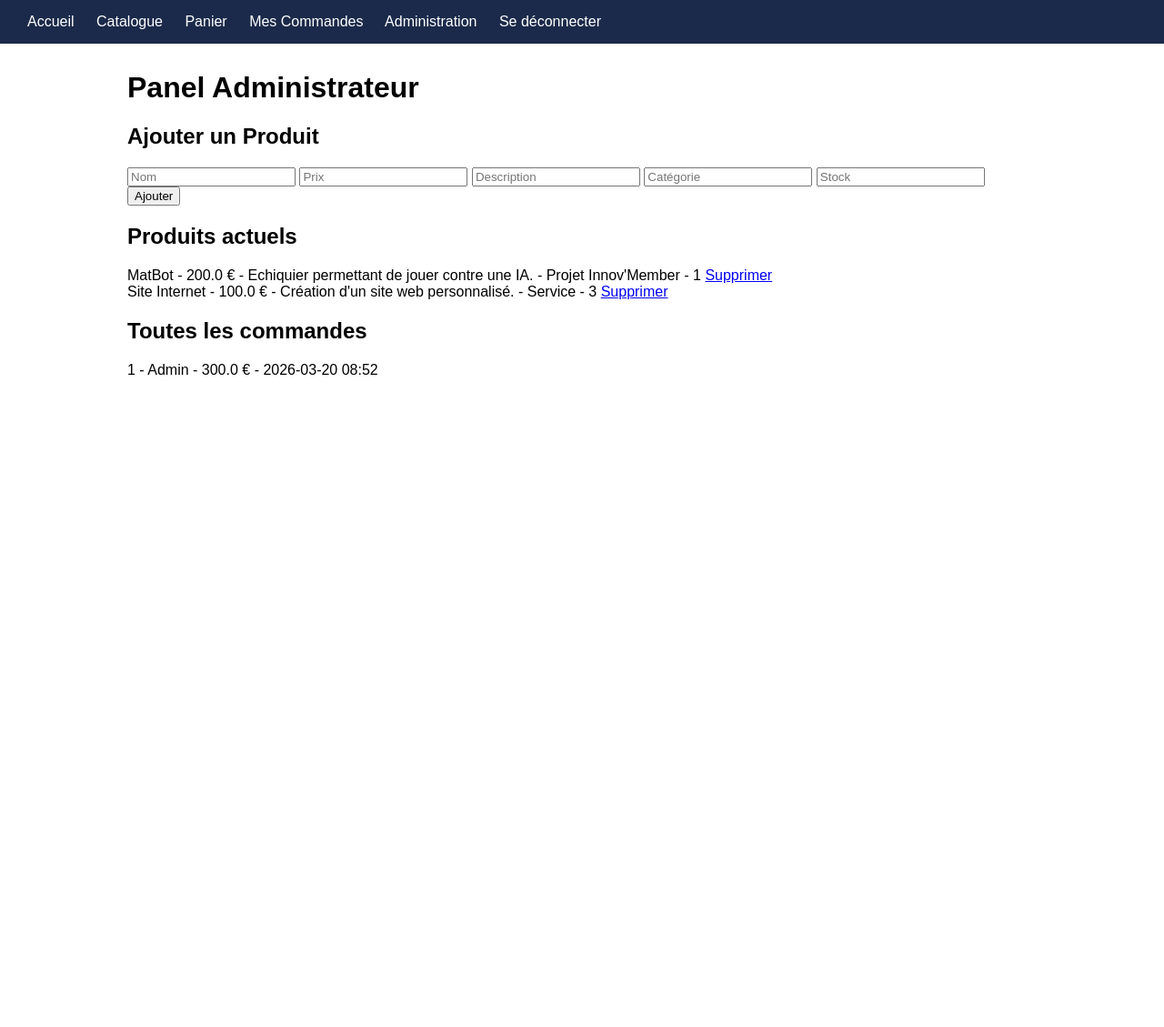
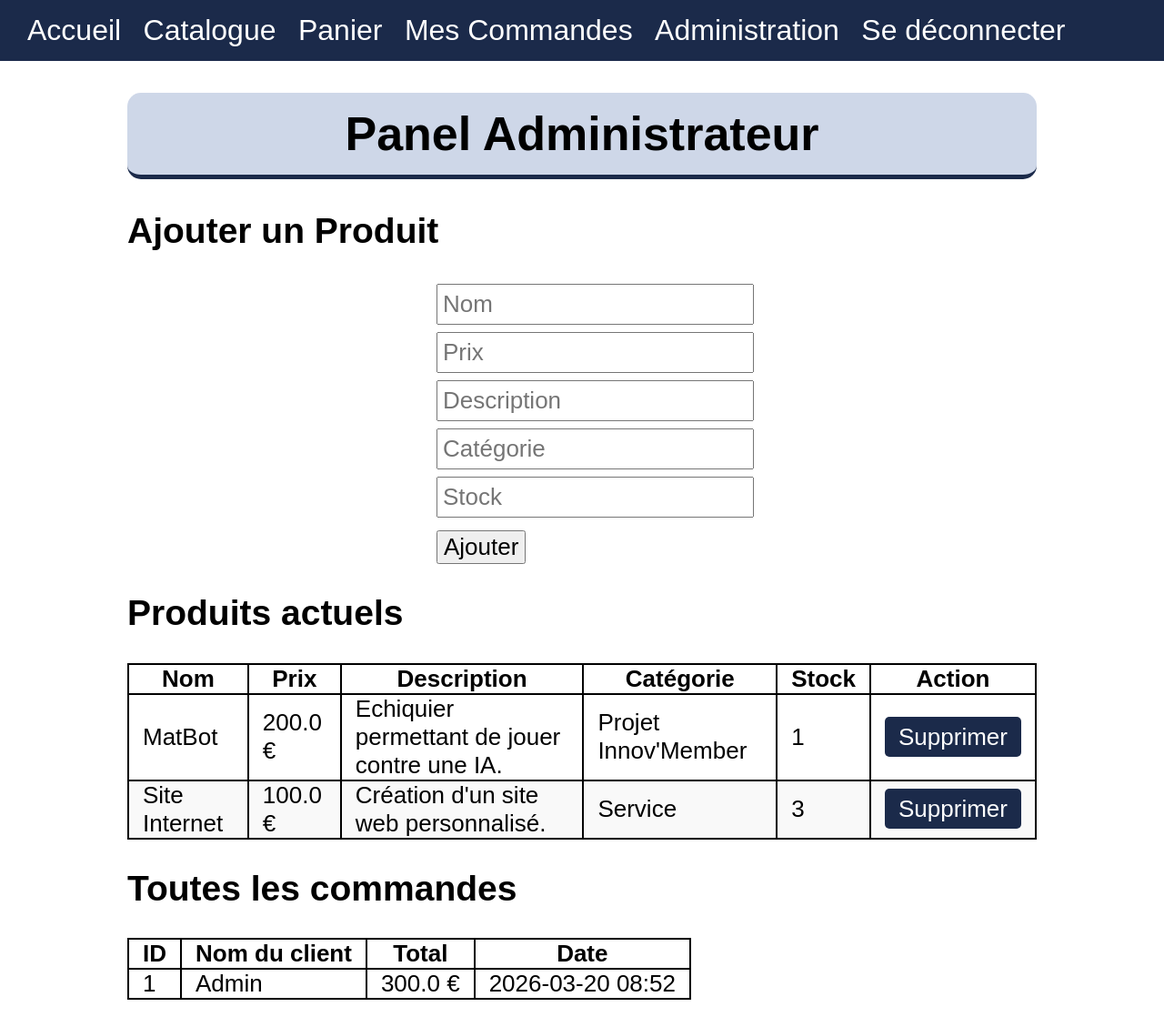
Before and after one commit to DSM892/tp-ecommerce, a Flask app: page /admin in a window 1280 px wide. Shown: the whole page at 91% size. Before the commit the page ends 412 px from the top, so only its background shows below. Run offline with Flask 3, Linux system fonts and the light colour scheme; a user stored in the database is signed in; data comes from the database, SQL or seed files in the repository; both versions use the stored data as it was after the commit.

Commit message:
Meilleur HTML/CSS et possibilité d'accéder au site depuis réseau

```diff
--- a/app.py
+++ b/app.py
@@ -143,4 +143,4 @@ def admin_supprimer_produit(produit_id):
     return redirect('/admin')
 
 if __name__ == '__main__':
-    app.run(debug=True)
+    app.run(debug=True, host='0.0.0.0')
--- a/static/style.css
+++ b/static/style.css
@@ -1,4 +1,7 @@
-body { font-family: Arial, sans-serif; margin: 0; }
+body {
+    font-family: Arial, sans-serif;
+    margin: 0;
+}
 
 nav {
     background: #1B2A4A;
@@ -7,8 +10,132 @@ nav {
 
 nav a {
     color: white;
+    font-size: 32px;
     text-decoration: none;
     margin-right: 20px;
+    border-bottom: 2px solid transparent;
 }
 
-main { max-width: 1000px; margin: 30px auto; padding: 0 20px; }
+nav a:hover {
+    border-bottom: 2px solid white;
+    transition: 0.2s ease-in-out;
+}
+
+main {
+    max-width: 1000px;
+    margin: 30px auto;
+    padding: 0 20px;
+    font-size: 26px;
+}
+
+/* Titre des pages */
+main h1 {
+    text-align: center;
+    padding: 15px;
+    border-bottom: 5px solid #1B2A4A;
+    border-radius: 15px;
+    background: #ced7e8;
+}
+
+main a {
+    text-decoration: none;
+    background: #1b2a4a;
+    color: white;
+    opacity: 1;
+    padding: 7px 15px;
+    border-radius: 5px;
+}
+
+main a:hover {
+    opacity: 0.85;
+    transition: 0.2s ease-in;
+}
+
+/* Catalogue */
+.produit-card {
+    background: #ced7e8;
+    margin: 15px 0;
+    padding: 15px;
+    border-radius: 5px;
+}
+
+.produit-card h3 {
+    margin: 0;
+    font-size: 36px;
+}
+
+.produit-card p {
+    margin: 10px 0;
+}
+
+.produit-card a {
+    display: inline-block;
+    margin-top: 5px;
+}
+
+/* Panier */
+.panier-card {
+    background: #ced7e8;
+    margin: 15px 0;
+    padding: 15px;
+    border-radius: 5px;
+}
+
+.panier-card h3 {
+    margin: 0;
+    font-size: 36px;
+}
+
+.panier-card p {
+    margin: 10px 0;
+}
+
+.panier-card a {
+    display: inline-block;
+    margin-top: 5px;
+}
+
+/* Login et Register */
+main form {
+    width: 32%;
+    margin: 0 auto;
+}
+
+main form input {
+    font-size: 26px;
+    margin: 4px 0;
+    padding: 5px;
+}
+
+main form button {
+    font-size: 26px;
+    text-decoration: none;
+    margin-top: 10px;
+}
+
+main form p {
+    margin: 30px 0 7px 0;
+}
+
+main form a {
+    display: inline-block;
+    margin-top: 0;
+}
+
+/* Admin Dashboard */
+main table {
+    border-collapse: collapse;
+}
+
+main table th, td {
+    border: 2px solid black;
+    padding: 0 15px;
+}
+
+tr:nth-child(even) {
+    background-color: #f9f9f9;
+}
+
+tr:hover {
+    background-color: #f1f1f1;
+}
--- a/templates/admin.html
+++ b/templates/admin.html
@@ -1,5 +1,7 @@
 {% extends 'base.html' %}
+
 {% block content %}
+
 <h1>Panel Administrateur</h1>
 
 <h2>Ajouter un Produit</h2>
@@ -11,18 +13,53 @@
     <input type="number" name="stock" placeholder="Stock" required>
     <button type="submit">Ajouter</button>
 </form>
+
 <h2>Produits actuels</h2>
-{% for p in produits %}
 <div>
-    {{ p.nom }} - {{ p.prix }} € - {{ p.description }} - {{ p.categorie }} - {{ p.stock }}
-    <a href="/admin/supprimer_produit/{{ p.id }}">Supprimer</a>
+    <table>
+        <thead>
+            <th>Nom</th>
+            <th>Prix</th>
+            <th>Description</th>
+            <th>Catégorie</th>
+            <th>Stock</th>
+            <th>Action</th>
+        </thead>
+        <tbody>
+            {% for p in produits %}
+            <tr>
+                <td>{{ p.nom }}</td>
+                <td>{{ p.prix }} €</td>
+                <td>{{ p.description }}</td>
+                <td>{{ p.categorie }}</td>
+                <td>{{ p.stock }}</td>
+                <td><a href="/admin/supprimer_produit/{{ p.id }}">Supprimer</a></td>
+            </tr>
+            {% endfor %}
+        </tbody>
+    </table>
 </div>
-{% endfor %}
 
 <h2>Toutes les commandes</h2>
-{% for c in commandes %}
 <div>
-    {{ c.id }} - {{ c.client_nom }} - {{ c.total }} € - {{ c.date }}
+    <table>
+        <thead>
+            <th>ID</th>
+            <th>Nom du client</th>
+            <th>Total</th>
+            <th>Date</th>
+        </thead>
+        <tbody>
+            {% for c in commandes %}
+            <tr>
+                <td>{{ c.id }}</td>
+                <td>{{ c.client_nom }}</td>
+                <td>{{ c.total }} €</td>
+                <td>{{ c.date }}</td>
+            </tr>
+            {% endfor %}
+        </tbody>
+    </table>
 </div>
-{% endfor %}
+
 {% endblock %}
```
Also changed, not shown: templates/login.html (+4 -7 lines), templates/panier.html (+3 -4 lines), templates/register.html (+3 -9 lines), shop.db.
